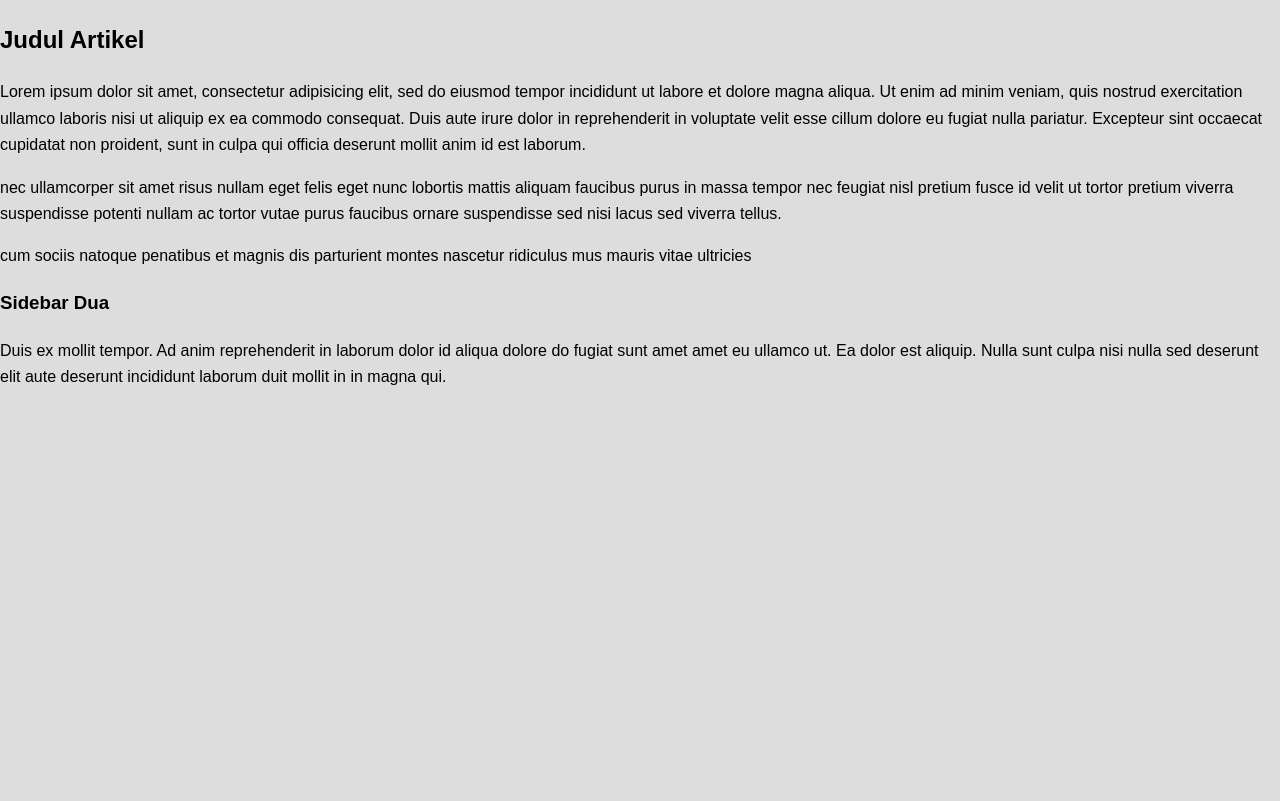
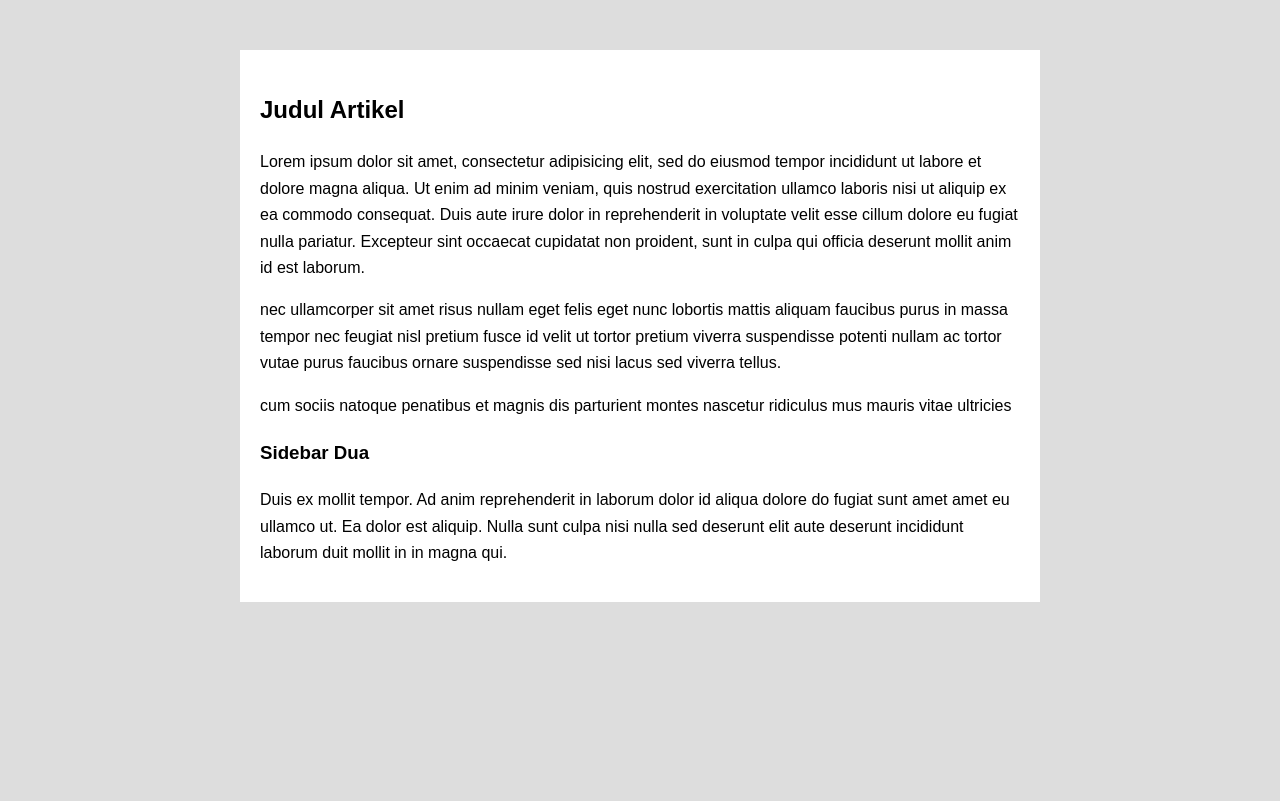
Before and after one commit to daudroi/DesainPemrograman_01, a PHP site: page /flexbox.html in a window 1280 px wide. Shown: the top 801 px of the page. Before the commit the page ends 385 px from the top, so only its background shows below. Run offline with PHP 8.4, Linux system fonts and the light colour scheme.

Commit message:
menambahkan style pada container satu

```diff
--- a/Jobsheet2/styleFlexbox.css
+++ b/Jobsheet2/styleFlexbox.css
@@ -9,3 +9,13 @@ body {
     line-height: 1.65;
     padding-bottom: 1000px;
 }
+
+/*Latihan 1*/
+.container-satu {
+    width: 800px;
+    max-width: 1000px;
+    margin: 50px auto;
+    background-color: #fff;
+    padding: 20px;
+    box-sizing: border-box;
+}
```
